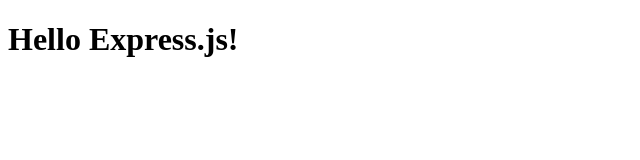
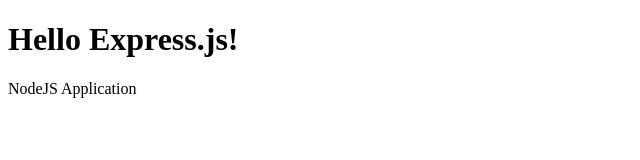
Before and after one commit to staslbv/web-server, a website: page public/index.html in a window 1280 px wide. Shown: the whole page, without its empty margins (0-640 px from the left). Drawn offline with Linux system fonts and the light colour scheme.

Commit message:
Updated index.html

```diff
--- a/public/index.html
+++ b/public/index.html
@@ -6,5 +6,6 @@
    </head>
    <body>
    	  <h1>Hello Express.js!</h1>
+   	  <p>NodeJS Application</p>
    </body>
 </html>
```
